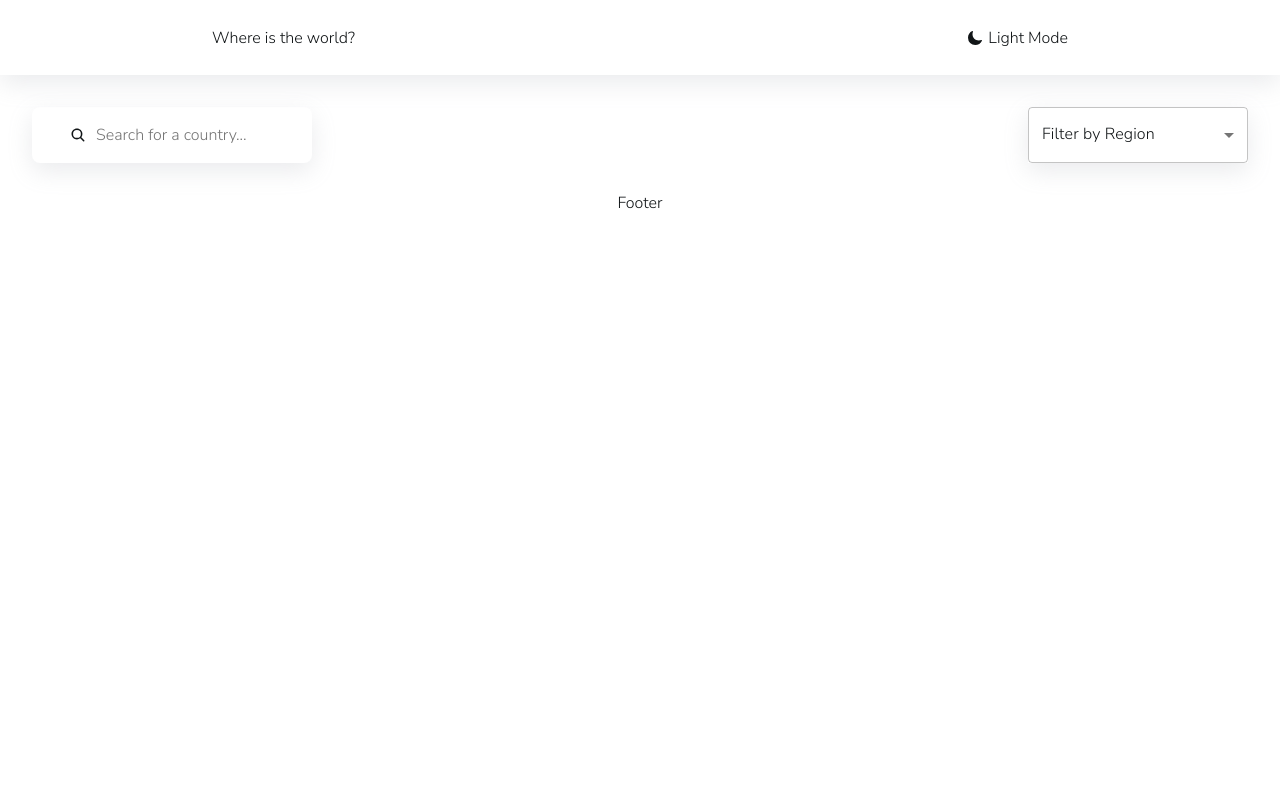
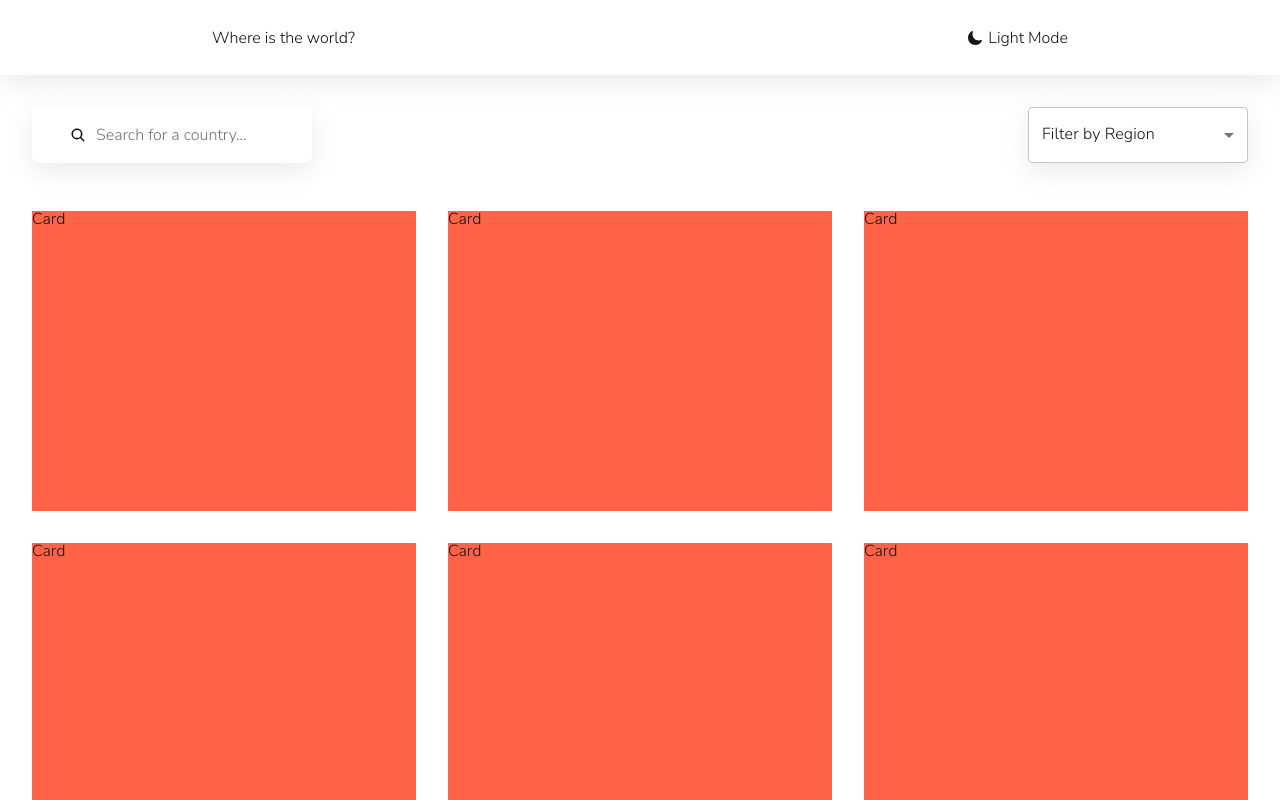
Before and after one commit to NikitOS-1/countries, a React (Create React App) app: page / in a window 1280 px wide. Shown: the top 800 px of the page. Built offline with nearby package versions, Linux system fonts and the light colour scheme.

Commit message:
add Cards and responsed style

```diff
--- /dev/null
+++ b/src/components/Card/Card.jsx
@@ -0,0 +1,6 @@
+import style from "./Card.module.scss";
+
+const Card = () => {
+  return <div className={style.wrap}>Card</div>;
+};
+export default Card;
--- /dev/null
+++ b/src/components/Card/Card.module.scss
@@ -0,0 +1,30 @@
+.wrap {
+    width: 24%;
+    height: 300px;
+    background-color: tomato;
+    margin: 1rem;
+}
+
+@media (max-width:753px) {
+    .wrap {
+        width: 100%;
+    }
+}
+
+@media (min-width:754px) {
+    .wrap {
+        width: 45%;
+    }
+}
+
+@media (min-width:1122px) {
+    .wrap {
+        width: 30%;
+    }
+}
+
+@media (min-width:1422px) {
+    .wrap {
+        width: 22%;
+    }
+}
--- a/src/containers/Main/Main.jsx
+++ b/src/containers/Main/Main.jsx
@@ -1,3 +1,4 @@
+import Card from "../../components/Card/Card";
 import Search from "../../components/Search/Search";
 import Controls from "./Controls/Controls";
 import style from "./Main.module.scss";
@@ -6,6 +7,15 @@ const Main = () => {
   return (
     <main className={style.wrap}>
       <Controls />
+      <div className={style.cards}>
+        <Card />
+        <Card />
+        <Card />
+        <Card />
+        <Card />
+        <Card />
+        <Card />
+      </div>
     </main>
   );
 };
--- a/src/containers/Main/Main.module.scss
+++ b/src/containers/Main/Main.module.scss
@@ -1,3 +1,10 @@
 .wrap {
     width: 100%;
+
+    .cards {
+        display: flex;
+        flex-wrap: wrap;
+        align-items: center;
+        justify-content: center;
+    }
 }
```
